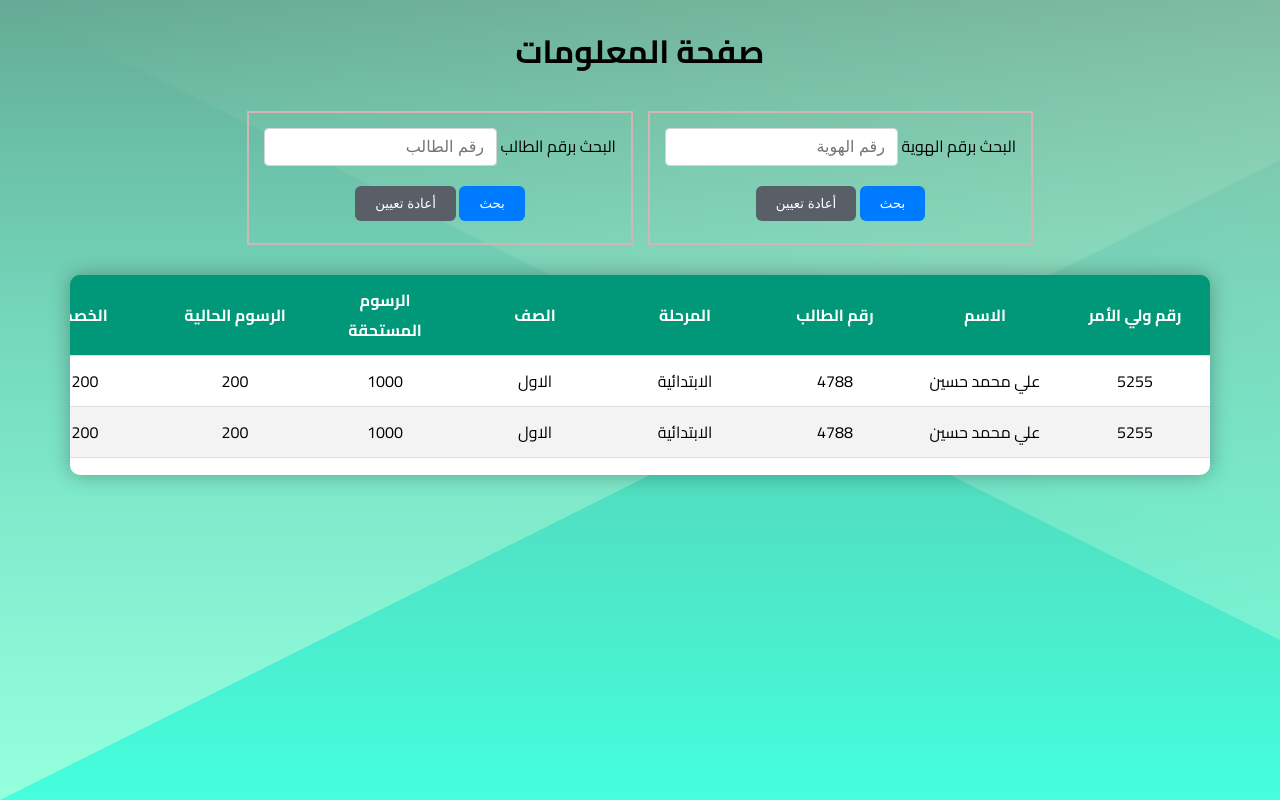
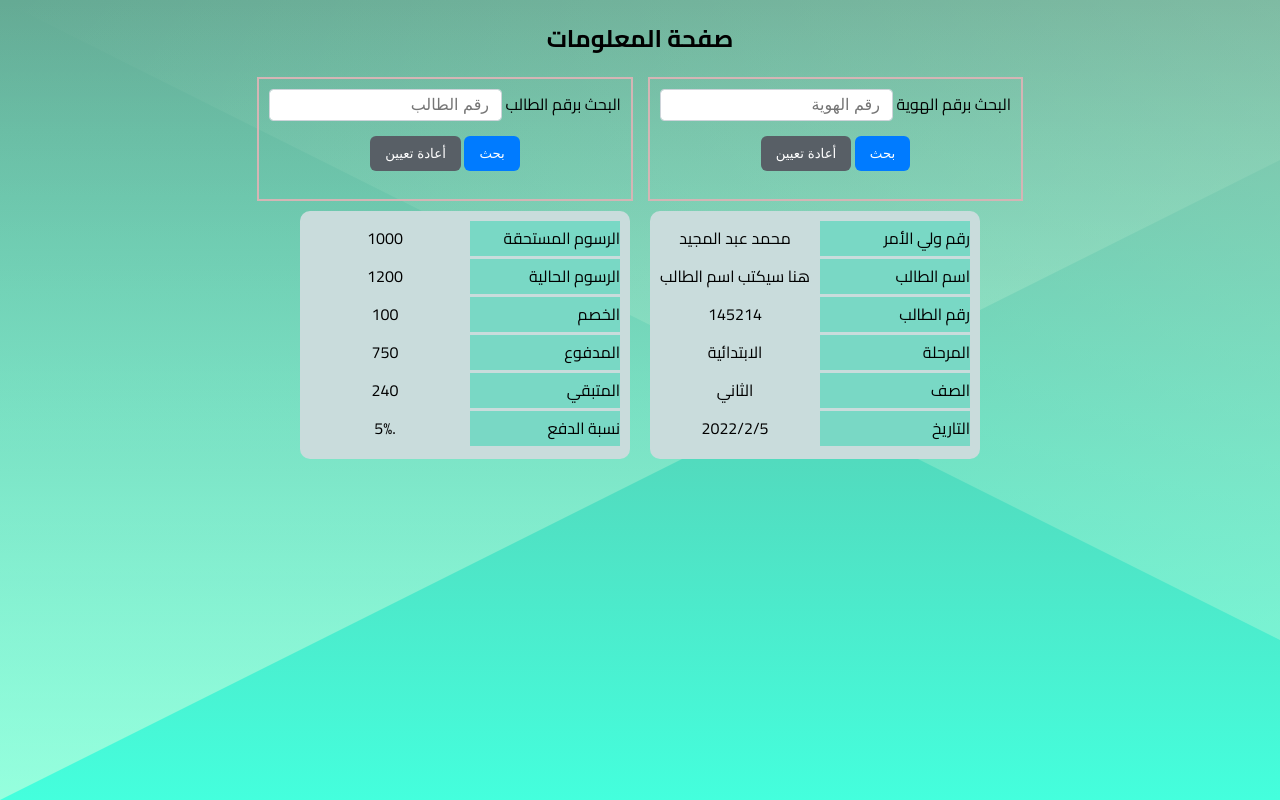
Before and after one commit to mohamad-khlaf/dashboard, a PHP site: page / in a window 1280 px wide. Run offline with PHP 8.4, Linux system fonts and the light colour scheme.

Commit message:
edit indedx.html

```diff
--- a/css/dash.css
+++ b/css/home.css
@@ -1,6 +1,3 @@
-html {
-  scroll-behavior: smooth;
-}
 
 body {
   background-color: #65aa94;
@@ -8,54 +5,14 @@ body {
   background-attachment: fixed;
   background-size: cover;
   font-family: 'Cairo', sans-serif;
-
-}
-
-.container {
-  --bs-gutter-x: 1.5rem;
-  --bs-gutter-y: 0;
-  width: 100%;
-  padding-right: calc(var(--bs-gutter-x) * 0.5);
-  padding-left: calc(var(--bs-gutter-x) * 0.5);
-  margin-right: auto;
-  margin-left: auto;
-  padding-bottom: 100px;
-}
-
-@media (min-width: 576px) {
-  .container-sm,
-  .container {
-    max-width: 540px;
-  }
-}
-@media (min-width: 768px) {
-  .container {
-    max-width: 720px;
-  }
-}
-@media (min-width: 992px) {
-  .container {
-    max-width: 960px;
-  }
-}
-@media (min-width: 1200px) {
-  .container {
-    max-width: 1140px;
-  }
-}
-@media (min-width: 1400px) {
-  .container {
-    max-width: 1320px;
-  }
 }
 h1 {
 	text-align: center;
+  font-size: 24px;
 }
-/* Start search form  */
-
 .search-box {
 	text-align: center;
-	margin: 30px auto 0px;
+	margin: 15px auto 0px;
 	display: flex;
 	gap: 15px;
 	flex-wrap: wrap;
@@ -64,17 +21,17 @@ h1 {
 }
 .search-box > * {
 border: 2px solid #d4b5b5;
-    padding: 15px;
+    padding: 10px;
     height: 100px;
 }
 .btn-form {
-	margin: 20px auto 0px;
+	margin: 15px auto 0px;
 }
 .btn-form input {
 	color: white;
 	border: none;
 	outline: none;
-	padding: 10px 20px;
+	padding: 10px 15px;
 	margin: auto;
 	border-radius: 6px;
 }
@@ -87,8 +44,8 @@ border: 2px solid #d4b5b5;
 
 input[type="text"] {
 	padding: 0.375rem 0.75rem;
-    font-size: 1rem;
-    line-height: 1.5;
+    font-size: 16px;
+    line-height: 16px;
     color: #495057;
     background-color: #fff;
     background-clip: padding-box;
@@ -103,82 +60,57 @@ input[type="text"] {
     outline: 0;
     box-shadow: 0 0 0 0.2rem rgb(0 123 255 / 25%);
  }
+
 /* End search form  */
-.table-responsive-md {
-  overflow: auto;
-  margin: 30px auto;
+@media (min-width: 768px) {
+  .table {
+
+		display: flex;
+		width: fit-content;
+		justify-content: space-between;
+		gap: 20px;
+		margin: auto;
+
+  }
+}
+ul {
+  background: #c9dcdc;
+  width: 310px;
+  margin: auto;
+  padding: 10px 10px;
   border-radius: 10px;
-  box-shadow: 0 0 20px #0000004d;
-  height: 200px;
-}
-table {
-  table-layout: fixed;
-  border-spacing: 0;
-  background: white;
-  margin: 0px auto 200px;
+  margin-top: 10px;
 }
 
-table thead tr {
-  background: #009879;
-  color: white;
+ul li {
+  list-style: none;
+  line-height: 35px;
+  margin-bottom: 3px;
+  display: flex;
+  gap: 10px;
+  justify-content: center;
+  align-items: center;
 }
 
-table tbody tr:hover {
-  color: #009879;
-  background: #ddd;
-  cursor: pointer;
+ul li span {
+  display: inline-block;
+  width: 100%;
+}
+ul li span:first-child {
+  background: #79d8c5;
+
+}
+ul li span:nth-child(2) {
+  text-align: center;
+
+}
+ul li:hover span:first-child,
+ul li:hover {
+  background-color: #ddd;
 }
 
-th,
-td {
-  width: 120px;
-  min-width: 120px;
-  text-align: center;
-  border-bottom: 1px solid #ddd;
-  padding: 10px 15px;
+
+svg  {
+  width: 20px;
+  fill: blue;
 }
-th {
-  position: sticky;
-  top: 0;
-  background: #009879;
-}
-
-tr:nth-child(even) {
-  background-color: #f3f3f3;
-}
-table thead tr:last-of-type {
-  border-bottom: 2px solid #009879;
-}
-
-/* Start scrollBar  */
-
-::-webkit-scrollbar {
-  width: 10px;
-}
-/* Track */
-::-webkit-scrollbar-track {
-  background: #f1f1f1;
-}
-/* Handle */
-::-webkit-scrollbar-thumb {
-  background: #888;
-  width: 10px;
-}
-/* Handle on hover */
-::-webkit-scrollbar-thumb:hover {
-  background: #555;
-}
-
-/* End scrollBar  */
-.btn-secondary {
-  border: none;
-  background: #5a6268;
-  padding: 7px;
-  border-radius: 4px;
-  color: white;
-  cursor: pointer;
-  transition: 0.3s;
-}
-.btn-secondary:hover {
-  background: red;
-}
--- a/index.html
+++ b/index.html
@@ -4,14 +4,13 @@
         <meta http-equiv="Content-Type" content="text/html; charset=UTF-8">
         <meta http-equiv="X-UA-Compatible" content="IE=edge">
         <meta name="viewport" content="width=device-width, initial-scale=1.0">
-        <link rel="stylesheet" href="css/dash.css">
+        <link rel="stylesheet" href="css/home.css">
         <title>لوحة النتائج</title>
 		<link rel="preconnect" href="https://fonts.googleapis.com">
 		<link rel="preconnect" href="https://fonts.gstatic.com" crossorigin>
 		<link href="https://fonts.googleapis.com/css2?family=Cairo:wght@200;300;400;500;600;700;800;900;1000&display=swap" rel="stylesheet">
     </head>
     <body style="margin:0px">
-		<div class="container">
 			<h1>صفحة المعلومات</h1>
 			<div class="search-box">
 				<div class="id-student">
@@ -35,100 +34,60 @@
 					</form>
 				</div>
 			</div>
-			<div class="table-responsive-md">
-				<table class="table">
-					<thead>
-						<tr>
+			<div class="table">
 
-							<th>رقم ولي الأمر </th>
-							<th>الاسم</th>
-							<th>رقم الطالب</th>
-							<th>المرحلة</th>
-							<th>الصف</th>
-							<th>الرسوم المستحقة</th>
-							<th>الرسوم الحالية</th>
-							<th>الخصم</th>
-							<th>المدفوع</th>
-							<th>التاريخ</th>
-							<th>المتبقي</th>
-							<th>نسبة الدفع</th>
-						</tr>
-
-					</thead>
-					<tbody>
-						<tr>
-							<td>5255</td>
-							<td>علي محمد حسين</td>
-							<td>4788</td>
-							<td>الابتدائية</td>
-							<td>الاول</td>
-							<td>1000</td>
-							<td>200</td>
-							<td>200</td>
-							<td>1000</td>
-							<td>2022/6/8</td>
-							<td>25</td>
-							<td>.5 %</td>
-						</tr>
-						<tr>
-							<td>5255</td>
-							<td>علي محمد حسين</td>
-							<td>4788</td>
-							<td>الابتدائية</td>
-							<td>الاول</td>
-							<td>1000</td>
-							<td>200</td>
-							<td>200</td>
-							<td>1000</td>
-							<td>2022/6/8</td>
-							<td>25</td>
-							<td>.5 %</td>
-						</tr>
-						<tr>
-							<td>5255</td>
-							<td>علي محمد حسين</td>
-							<td>4788</td>
-							<td>الابتدائية</td>
-							<td>الاول</td>
-							<td>1000</td>
-							<td>200</td>
-							<td>200</td>
-							<td>1000</td>
-							<td>2022/6/8</td>
-							<td>25</td>
-							<td>.5 %</td>
-						</tr>
-						<tr>
-							<td>5255</td>
-							<td>علي محمد حسين</td>
-							<td>4788</td>
-							<td>الابتدائية</td>
-							<td>الاول</td>
-							<td>1000</td>
-							<td>200</td>
-							<td>200</td>
-							<td>1000</td>
-							<td>2022/6/8</td>
-							<td>25</td>
-							<td>.5 %</td>
-						</tr>
-						<tr>
-							<td>5255</td>
-							<td>علي محمد حسين</td>
-							<td>4788</td>
-							<td>الابتدائية</td>
-							<td>الاول</td>
-							<td>1000</td>
-							<td>200</td>
-							<td>200</td>
-							<td>1000</td>
-							<td>2022/6/8</td>
-							<td>25</td>
-							<td>.5 %</td>
-						</tr>
-					</tbody>
-				</table>
+					<ul>
+						<li>
+							<span>رقم ولي الأمر  </span>
+							<span>محمد عبد المجيد</span>
+					</li>
+					<li>
+						<span>اسم الطالب </span>
+						<span>هنا سيكتب اسم الطالب</span>
+					</li>
+					<li>
+						<span>رقم الطالب</span>
+						<span>145214</span>
+					</li>
+					<li>
+						<span>المرحلة</span>
+						<span>الابتدائية</span>
+					</li>
+					<li>
+						<span>الصف</span>
+						<span>الثاني</span>
+					</li>
+					<li>
+						<span>التاريخ</span>
+						<span>2022/2/5</span>
+					</li>
+				</ul>
+				<ul>
+					<li>
+						<span>الرسوم المستحقة</span>
+						<span>1000</span>
+					</li>
+					<li>
+						<span>الرسوم الحالية</span>
+						<span>1200</span>
+					</li>
+					<li>
+						<span>الخصم</span>
+						<span>100</span>
+					</li>
+					<li>
+						<span>المدفوع</span>
+						<span>750</span>
+					</li>
+					<li>
+						<span>المتبقي</span>
+						<span>240</span>
+					</li>
+					<li>
+						<span>نسبة الدفع</span>
+						<span>.5%</span>
+					</li>
+				</ul>
 			</div>
-		</div>
 	</body>
 </html>
```
Also changed, not shown: img/hashtag-solid.svg (added), img/id-card-clip-solid.svg (added), img/user-solid.svg (added).
